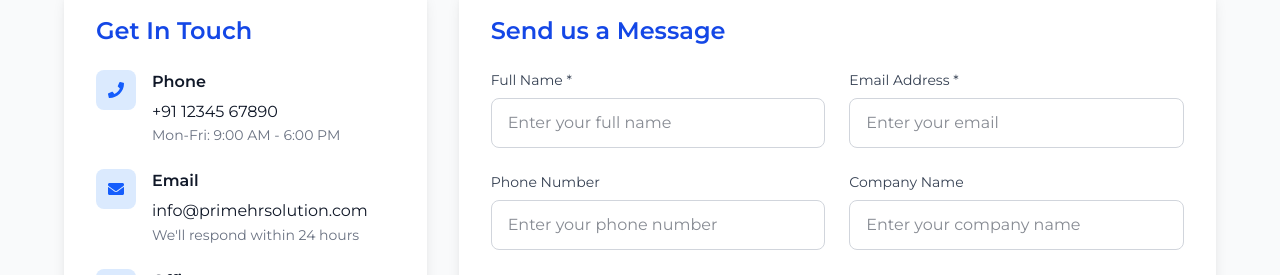
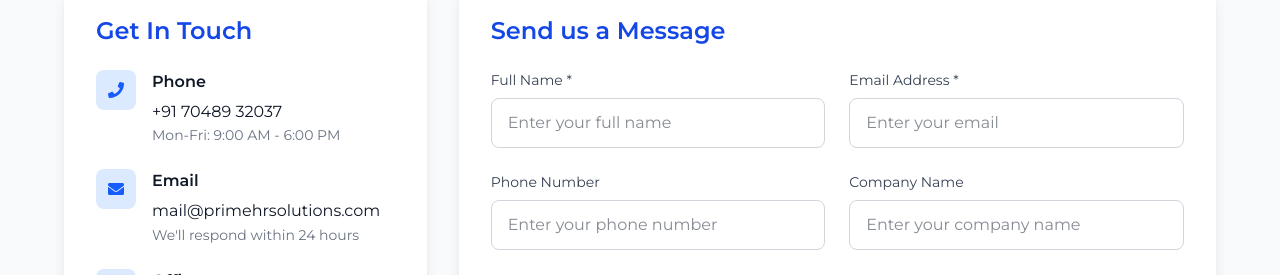
Before and after one commit to Kartik989-max/PrimeHrSolution, a Next.js app: page /contact in a window 1280 px wide. Shown: the part 308-583 px from the top of the page. Built offline with nearby package versions, Linux system fonts and the light colour scheme.

Commit message:
Update contact.tsx

```diff
--- a/src/pages/contact.tsx
+++ b/src/pages/contact.tsx
@@ -124,7 +124,7 @@ export default function Contact() {
                   </div>
                   <div>
                     <h3 className="font-semibold text-gray-900 mb-1">Phone</h3>
-                    <p className="text-body">+91 12345 67890</p>
+                    <p className="text-body">+91 70489 32037</p>
                     <p className="text-sm text-gray-500">Mon-Fri: 9:00 AM - 6:00 PM</p>
                   </div>
                 </div>
@@ -135,7 +135,7 @@ export default function Contact() {
                   </div>
                   <div>
                     <h3 className="font-semibold text-gray-900 mb-1">Email</h3>
-                    <p className="text-body">info@primehrsolution.com</p>
+                    <p className="text-body">mail@primehrsolutions.com</p>
                     <p className="text-sm text-gray-500">We&apos;ll respond within 24 hours</p>
                   </div>
                 </div>
```
